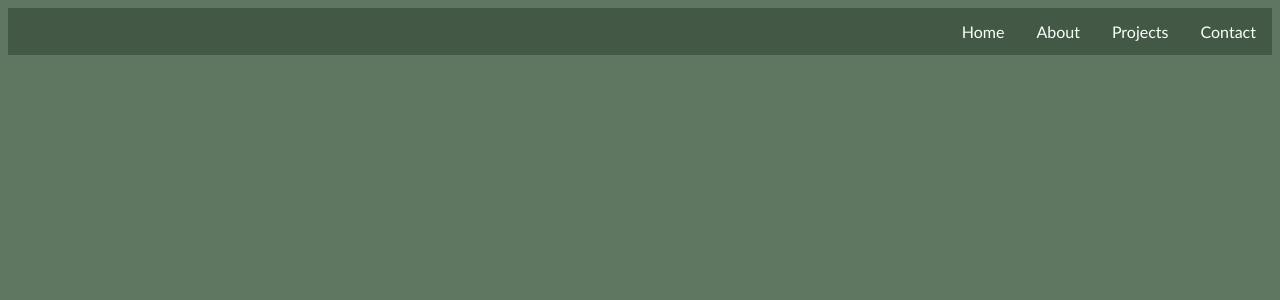
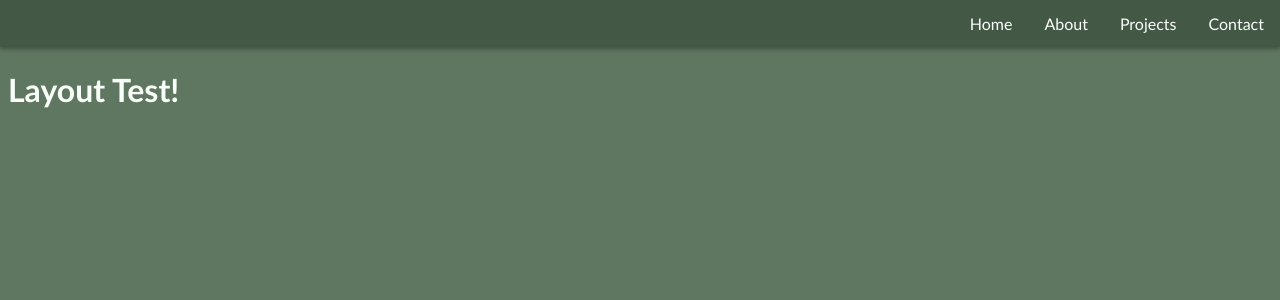
Before and after one commit to hollrosey/holly-massey-portfolio, a Next.js app: page / in a window 1280 px wide. Shown: the top 300 px of the page. Built offline with nearby package versions, Linux system fonts and the light colour scheme.

Commit message:
added navbar to layout and added navbar shadow

```diff
--- a/app/globals.css
+++ b/app/globals.css
@@ -10,12 +10,21 @@
   font-family: "Optima";
 }
 
+body {
+  margin-top: 70px;
+}
+
 .navUl {
   background-color: var(--navbar-colour);
+  box-shadow: 0 2px 4px 0 rgba(0,0,0,.3);
+  left: 0;
   list-style-type: none;
   margin: 0;
   overflow: hidden;
+  position: fixed;
   padding: 0;
+  top: 0;
+  width: 100%;
 }
 
 .navLi {
--- a/app/layout.tsx
+++ b/app/layout.tsx
@@ -1,6 +1,7 @@
 import type { Metadata } from "next";
 import Head from 'next/head';
 import "./globals.css";
+import Navbar from "./_components/Navbar";
 
 export const metadata: Metadata = {
   title: "Holly Massey Portfolio",
@@ -15,7 +16,12 @@ export default function RootLayout({
   return (
     <>
     <html lang="en">
-      <body>{children}</body>
+      <body>
+        <main>
+        <Navbar />
+          {children}
+        </main>
+        </body>
     </html>
     </>
   );
--- a/app/page.tsx
+++ b/app/page.tsx
@@ -1,7 +1,7 @@
-import Navbar from "./_components/Navbar";
+
 
 export default function Home() {
   return (
-    <Navbar />
+    <h1>Layout Test!</h1>
   );
 }
```
